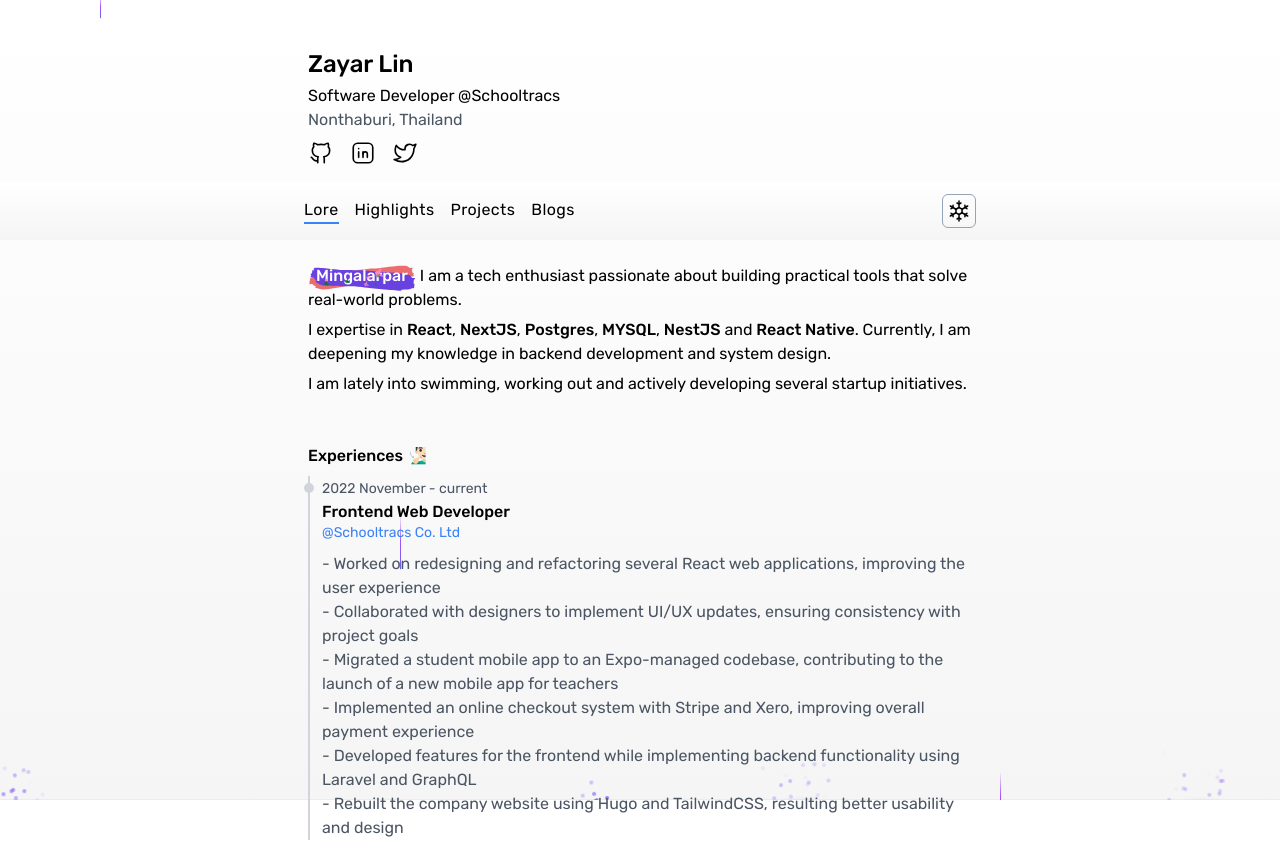
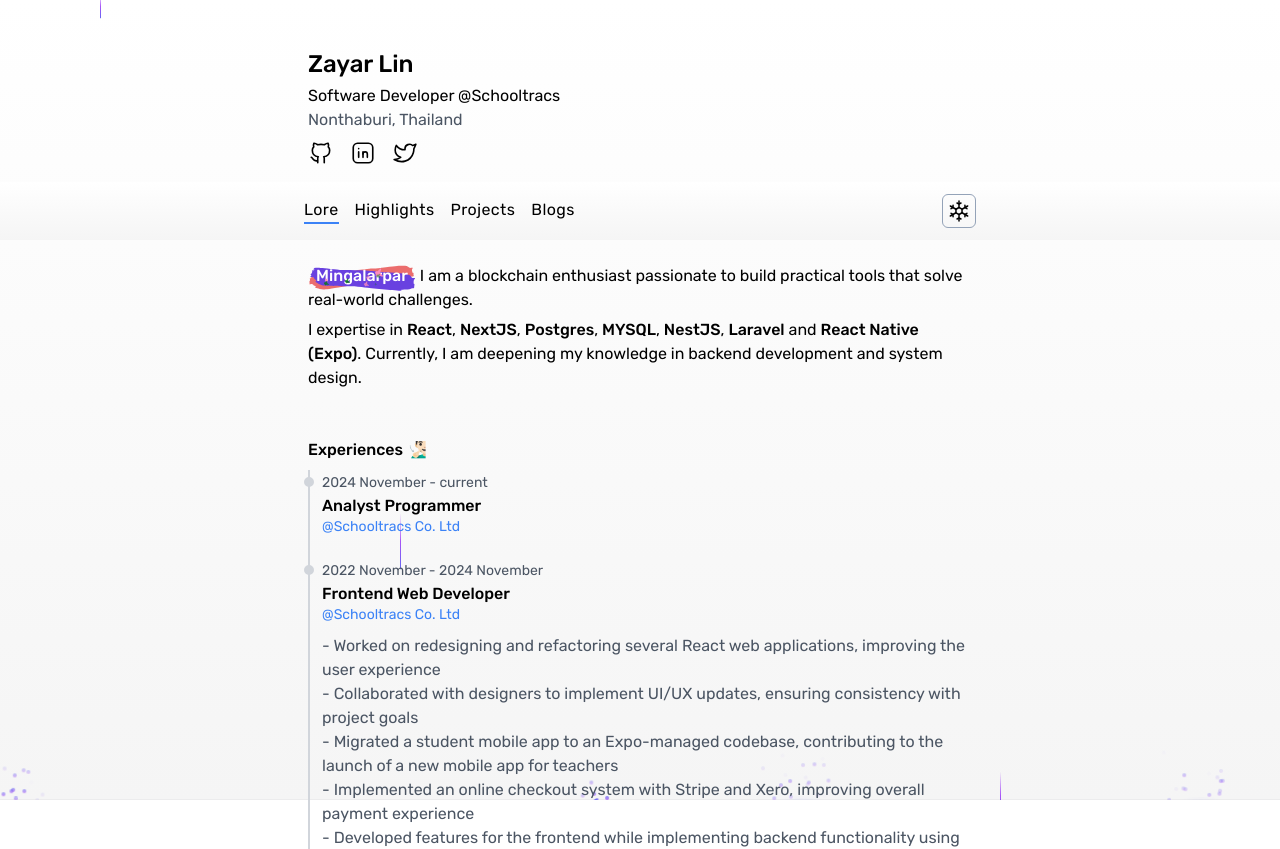
Before and after one commit to zayarlyn/zayarlyn.com, a Next.js app: page / in a window 1280 px wide. Shown: the top 849 px of the page. Built offline with nearby package versions, Linux system fonts and the light colour scheme.

Commit message:
feat: add new job position

```diff
--- a/src/app/page.tsx
+++ b/src/app/page.tsx
@@ -11,9 +11,15 @@
 		title: 'Experiences 🧏🏻‍♂️',
 		items: [
 			{
+				title: 'Analyst Programmer',
+				at: { title: 'Schooltracs Co. Ltd', url: 'https://www.schooltracs.com' },
+				time: '2024 November - current',
+				// description: `-`,
+			},
+			{
 				title: 'Frontend Web Developer',
 				at: { title: 'Schooltracs Co. Ltd', url: 'https://www.schooltracs.com' },
-				time: '2022 November - current',
+				time: '2022 November - 2024 November',
 				description: `- Worked on redesigning and refactoring several React web applications, improving the user experience
 - Collaborated with designers to implement UI/UX updates, ensuring consistency with project goals
 - Migrated a student mobile app to an Expo-managed codebase, contributing to the launch of a new mobile app for teachers
@@ -56,13 +62,13 @@
 							<SparklesText text='Mingalarpar' />
 						</BrushStroke>
 					</AnimatedTooltip>
-					<p className='inline ml-1'>I am a tech enthusiast passionate about building practical tools that solve real-world problems.</p>
+					<p className='inline ml-1'>I am a blockchain enthusiast passionate to build practical tools that solve real-world challenges.</p>
 				</div>
 				<p className='mb-1.5'>
-					I expertise in <b>React</b>, <b>NextJS</b>, <b>Postgres</b>, <b>MYSQL</b>, <b>NestJS</b> and <b>React Native</b>. Currently, I am deepening my knowledge in backend
-					development and system design.
+					I expertise in <b>React</b>, <b>NextJS</b>, <b>Postgres</b>, <b>MYSQL</b>, <b>NestJS</b>, <b>Laravel</b> and <b>React Native (Expo)</b>. Currently, I am deepening my
+					knowledge in backend development and system design.
 				</p>
-				<p className='mb-1.5'>I am lately into swimming, working out and actively developing several startup initiatives.</p>
+				{/* <p className='mb-1.5'>I like swimming, sightseeing and doing hackathons.</p> */}
 			</AnimatedSection>
 			{sections.map(({ title, items }) => {
 				return (
@@ -72,8 +78,8 @@
 						<ol className='relative border-s-2 border-gray-300 dark:border-gray-600 pl-3'>
 							{items.map(({ title, at, time, description }) => {
 								return (
-									<li key={title}>
-										<div className='absolute -left-1.5 top-[7px] border-gray-300 dark:border-gray-600  border-[5px] h-0 w-0 rounded-full' />
+									<li key={title} className='mb-5 relative'>
+										<div className='absolute -left-[1.1rem] top-[7px] border-gray-300 dark:border-gray-600  border-[5px] h-0 w-0 rounded-full' />
 										<time className='text-gray-600 dark:text-gray-300 text-sm'>{time}</time>
 										<h3 className='leading-4 font-medium mt-1'>{title}</h3>
 										<a href={at.url} rel={at.title} target='_blank' className='text-blue-500 text-sm leading-3'>
--- a/src/components/ui/Nav.tsx
+++ b/src/components/ui/Nav.tsx
@@ -13,24 +13,24 @@
 ]
 
 export const Nav = () => {
-	const [dark, setDark] = useState(false)
+	const [darkMode, setDarkMode] = useState(false)
 	const _path = usePathname()
 
 	useEffect(() => {
 		if (typeof window !== undefined && localStorage.getItem('mode') === 'dark') {
 			document.documentElement.classList.add('dark')
-			setDark(true)
+			setDarkMode(true)
 		}
 	}, [])
 
 	const toggleMode = () => {
-		setDark((isDark) => {
+		setDarkMode((isDark) => {
 			document.documentElement.classList[isDark ? 'remove' : 'add']('dark')
 			localStorage[isDark ? 'removeItem' : 'setItem']('mode', 'dark')
 			return !isDark
 		})
 	}
-	const Icon = dark ? IconFlame : IconSnowflake
+	const Icon = darkMode ? IconFlame : IconSnowflake
 
 	return (
 		<div className='bg-primary sticky top-0 z-10 px-1'>
@@ -46,7 +46,7 @@
 					onClick={toggleMode}
 					className={cn(
 						'hover:shadow-md border p-1 border-slate-400 dark:border-slate-500 rounded-md  active:scale-110 duration-200',
-						dark ? 'hover:text-red-300' : 'hover:text-blue-300'
+						darkMode ? 'hover:text-red-300' : 'hover:text-blue-300'
 					)}
 					title='Toggle dark mode'
 				>
```
